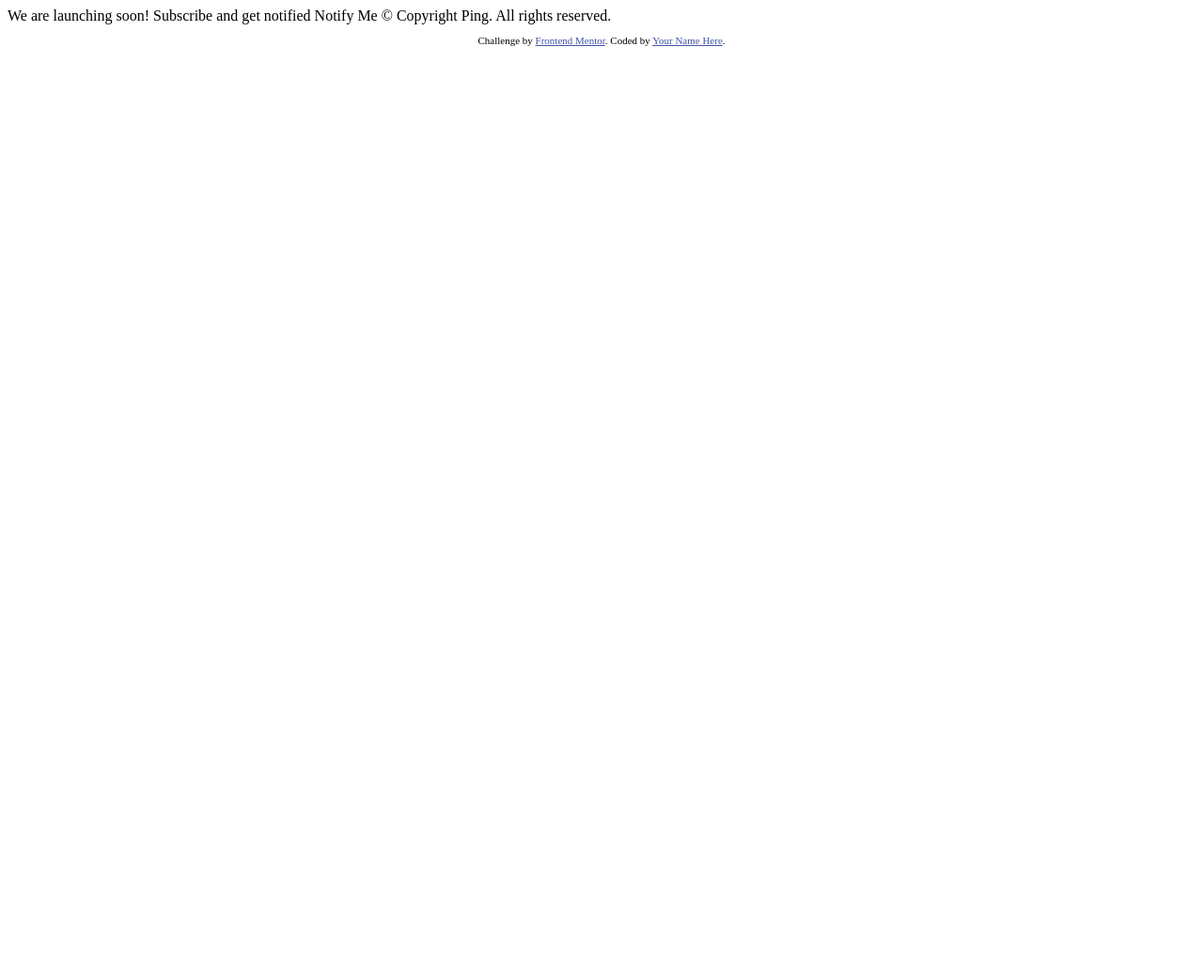
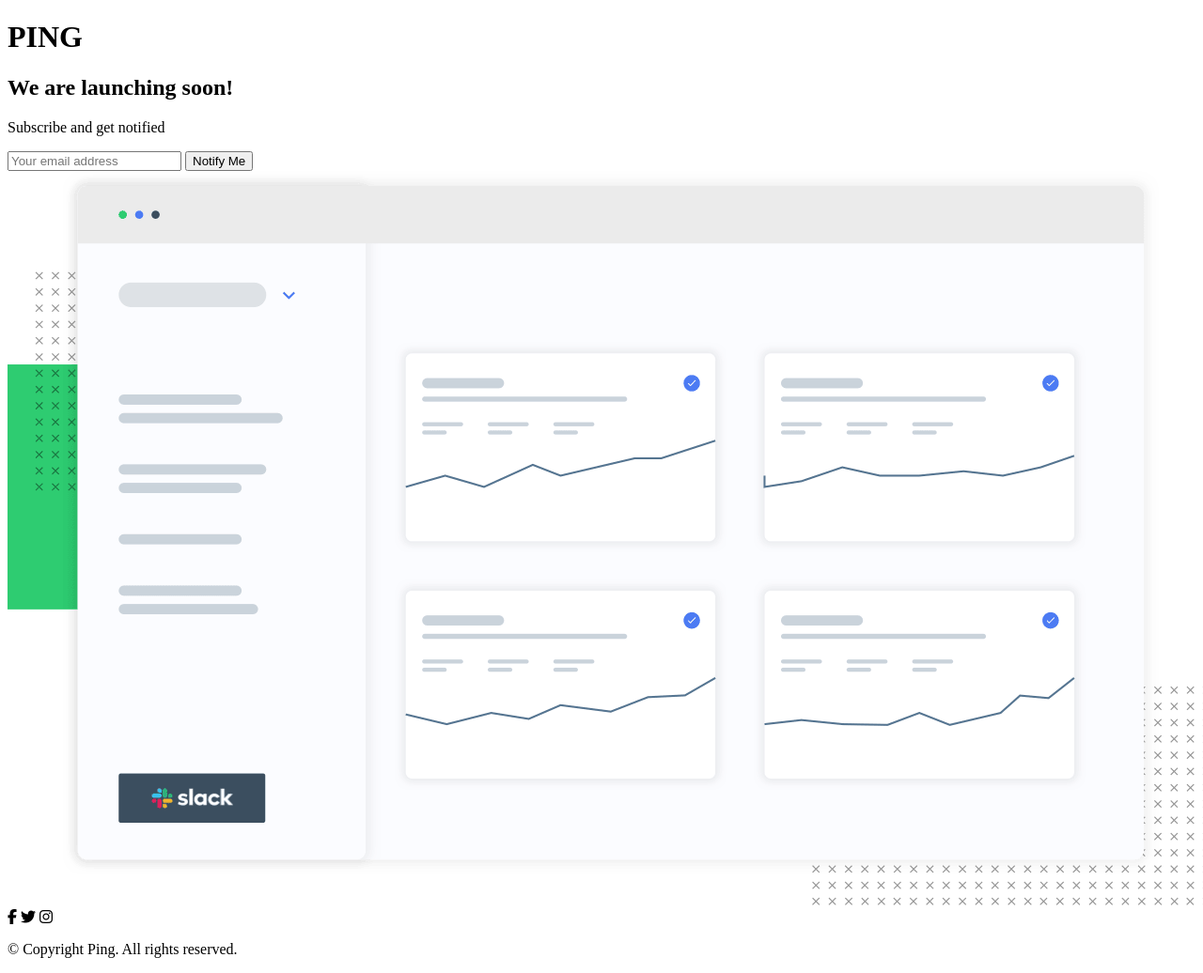
Before and after one commit to DebabrataBanik/ping-coming-soon-page-master, a plain HTML site: page index.html in a window 1280 px wide. Shown: the whole page at 94% size. Before the commit the page ends 800 px from the top, so only its background shows below. Drawn offline with Linux system fonts and the light colour scheme.

Commit message:
layout created

```diff
--- a/index.html
+++ b/index.html
@@ -1,34 +1,45 @@
 <!DOCTYPE html>
 <html lang="en">
+
 <head>
   <meta charset="UTF-8">
-  <meta name="viewport" content="width=device-width, initial-scale=1.0"> <!-- displays site properly based on user's device -->
+  <meta name="viewport" content="width=device-width, initial-scale=1.0">
 
   <link rel="icon" type="image/png" sizes="32x32" href="./images/favicon-32x32.png">
 
+  <link rel="stylesheet" href="https://cdnjs.cloudflare.com/ajax/libs/font-awesome/6.6.0/css/all.min.css"
+    integrity="sha512-Kc323vGBEqzTmouAECnVceyQqyqdsSiqLQISBL29aUW4U/M7pSPA/gEUZQqv1cwx4OnYxTxve5UMg5GT6L4JJg=="
+    crossorigin="anonymous" referrerpolicy="no-referrer" />
   <title>Frontend Mentor | Ping coming soon page</title>
 
-  <!-- Feel free to remove these styles or customise in your own stylesheet 👍 -->
-  <style>
-    .attribution { font-size: 11px; text-align: center; }
-    .attribution a { color: hsl(228, 45%, 44%); }
-  </style>
 </head>
+
 <body>
 
-  We are launching soon!
+  <main class="container">
+    <h1>PING <span></span></h1>
+    <h2>We are launching <span>soon!</span></h2>
+    <p>Subscribe and get notified</p>
 
-  Subscribe and get notified
+    <form class="email__container">
+      <input type="text" placeholder="Your email address">
+      <button type="submit" aria-label="Ping launching notification">Notify Me</button>
 
-  Notify Me
+    </form>
 
-  &copy; Copyright Ping. All rights reserved.
+    <img src="./images/illustration-dashboard.png" alt="illustration-dashboard">
 
-  <footer>
-    <p class="attribution">
-      Challenge by <a href="https://www.frontendmentor.io?ref=challenge" target="_blank">Frontend Mentor</a>.
-      Coded by <a href="#">Your Name Here</a>.
-    </p>
-  </footer>
+    <footer class="footer">
+      <div class="footer__links">
+        <i class="fa-brands fa-facebook-f"></i>
+        <i class="fa-brands fa-twitter"></i>
+        <i class="fa-brands fa-instagram"></i>
+      </div>
+
+      <p>&copy; Copyright Ping. All rights reserved.</p>
+    </footer>
+  </main>
+
 </body>
+
 </html>
```
